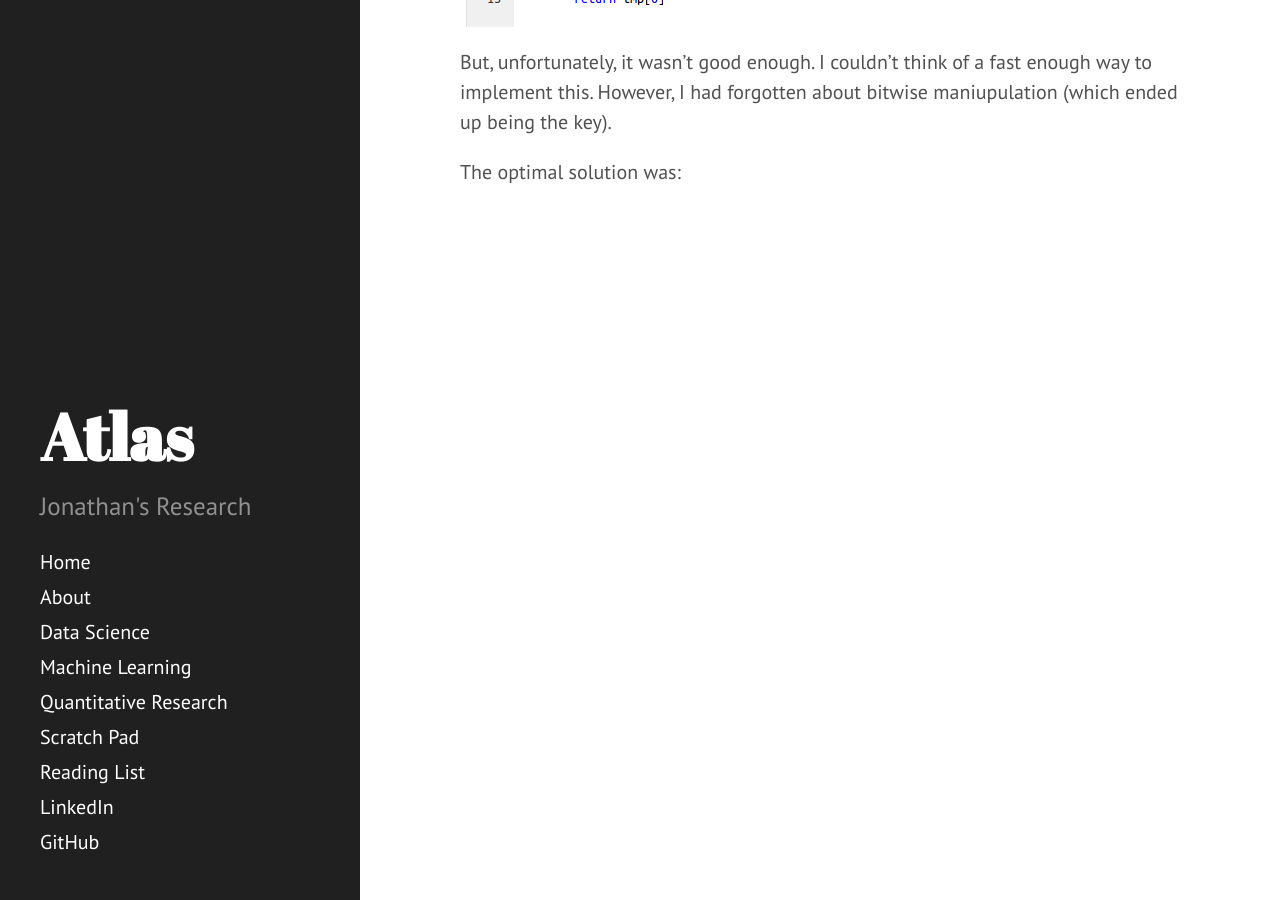
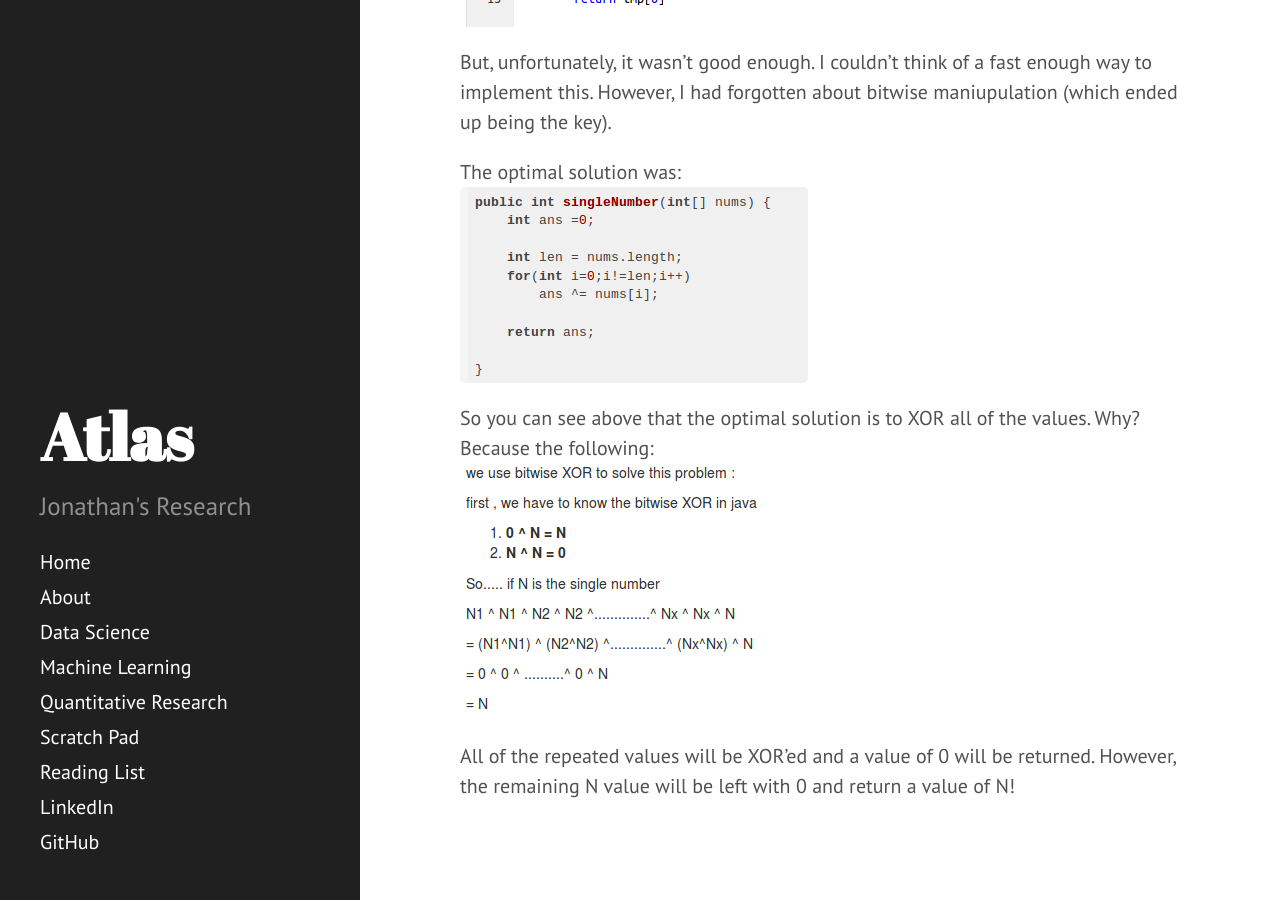
Before and after one commit to JonathanJohann/Research, a Jekyll site: the page built from _posts/Scratch_Pad/2016-12-31-Single-Number.md, in a window 1280 px wide and 900 px high, scrolled down 1133 px. Built offline with Jekyll 4.4.1, drawn with Linux system fonts in a browser that asks for light colours; Markdown is read by kramdown in place of the engine named in the settings.

Commit message:
Update 2016-12-31-Single-Number.md

```diff
--- a/_posts/Scratch_Pad/2016-12-31-Single-Number.md
+++ b/_posts/Scratch_Pad/2016-12-31-Single-Number.md
@@ -22,3 +22,9 @@ So the difficulty in this problem is the run time complexity and not using extra
 But, unfortunately, it wasn't good enough. I couldn't think of a fast enough way to implement this. However, I had forgotten about bitwise maniupulation (which ended up being the key).
 
 The optimal solution was:
+![png](https://raw.githubusercontent.com/JonathanJohann/Research/master/_posts/Scratch_Pad/Pics/optimal_single_number.png)
+
+So you can see above that the optimal solution is to XOR all of the values. Why? Because the following:
+![png](https://raw.githubusercontent.com/JonathanJohann/Research/master/_posts/Scratch_Pad/Pics/explanation_single_number.png)
+
+All of the repeated values will be XOR'ed and a value of 0 will be returned. However, the remaining N value will be left with 0 and return a value of N!
```
